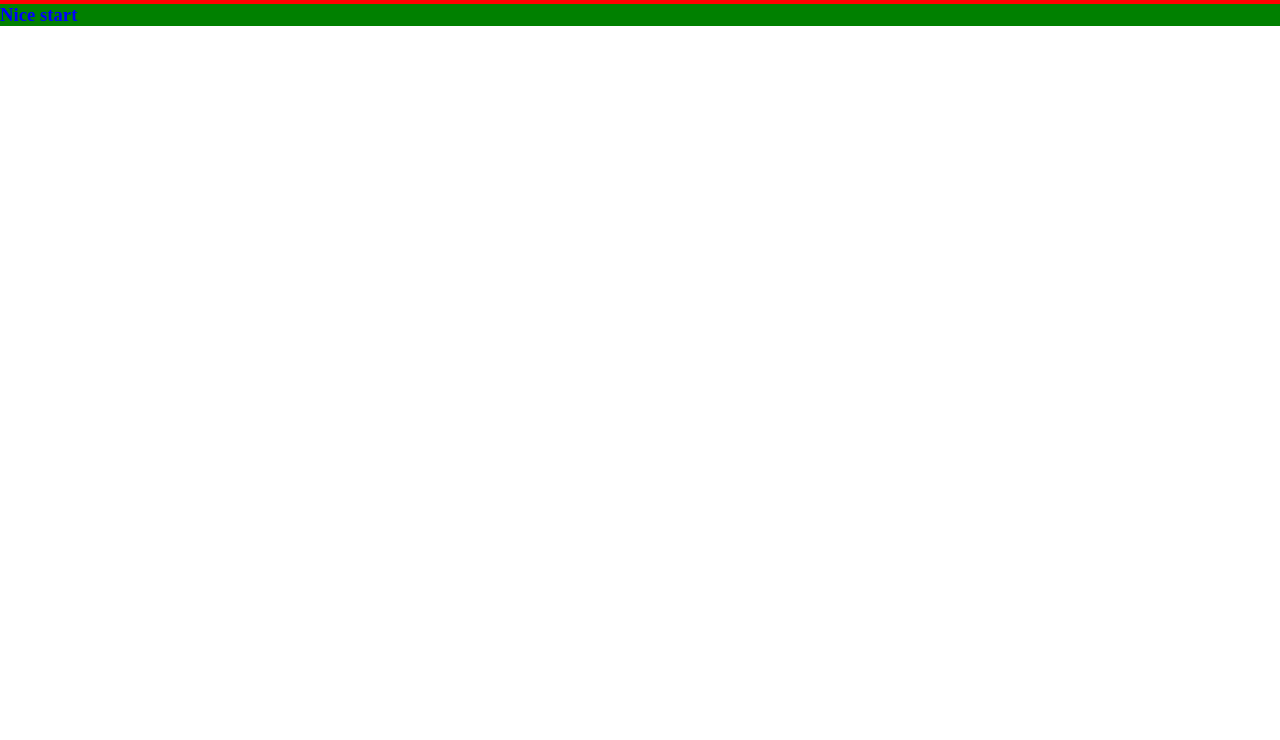
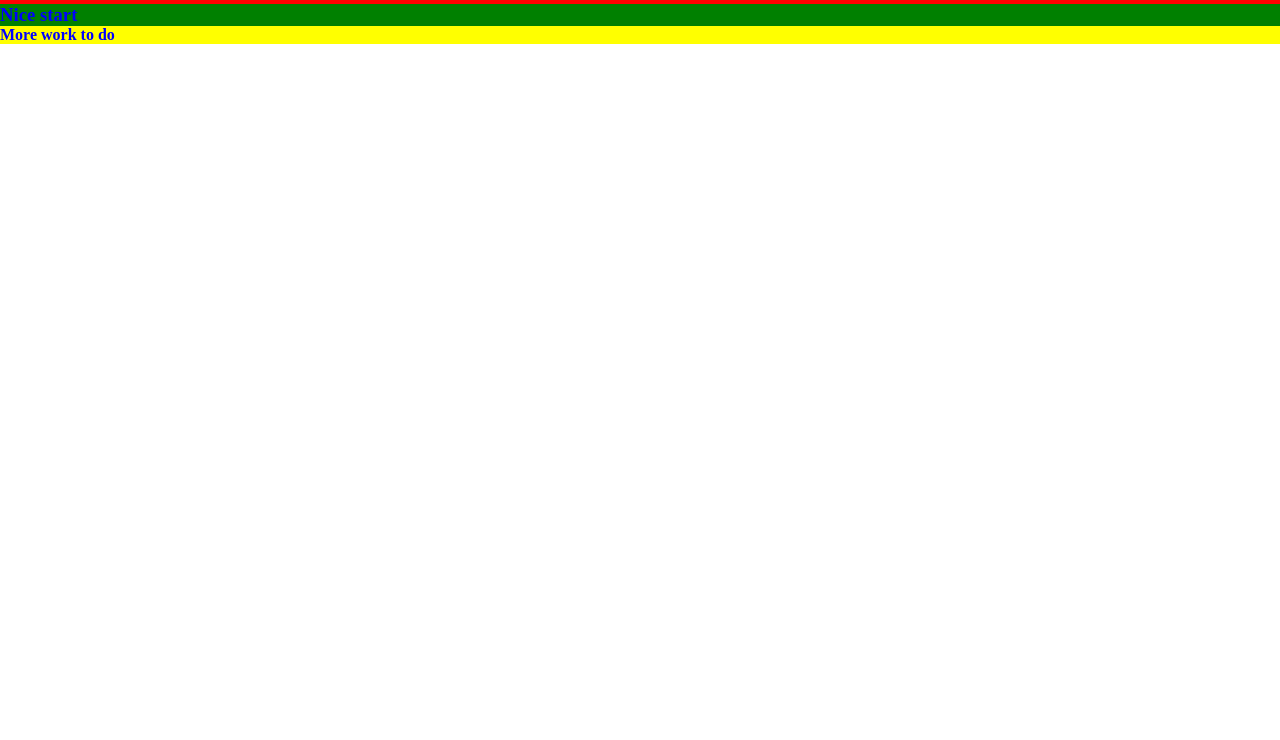
Before and after one commit to abolarinwachristianah2024-code/Class_task, a website: page index.html in a window 1280 px wide. Shown: the part 60-800 px from the top of the page. Drawn offline with Linux system fonts and the light colour scheme.

Commit message:
My class task

```diff
--- a/index.css
+++ b/index.css
@@ -14,3 +14,7 @@ h3{
     color:blue;
     background-color:green;
 }
+h4{
+    color:blue;
+    background-color: yellow;
+}
--- a/index.html
+++ b/index.html
@@ -10,6 +10,7 @@
     <h1>My class task on monday</h1>
     <h2>I am excited</h2>
     <h3>Nice start</h3>
+    <h4>More work to do</h4>
 
 </body>
 </html>
```
